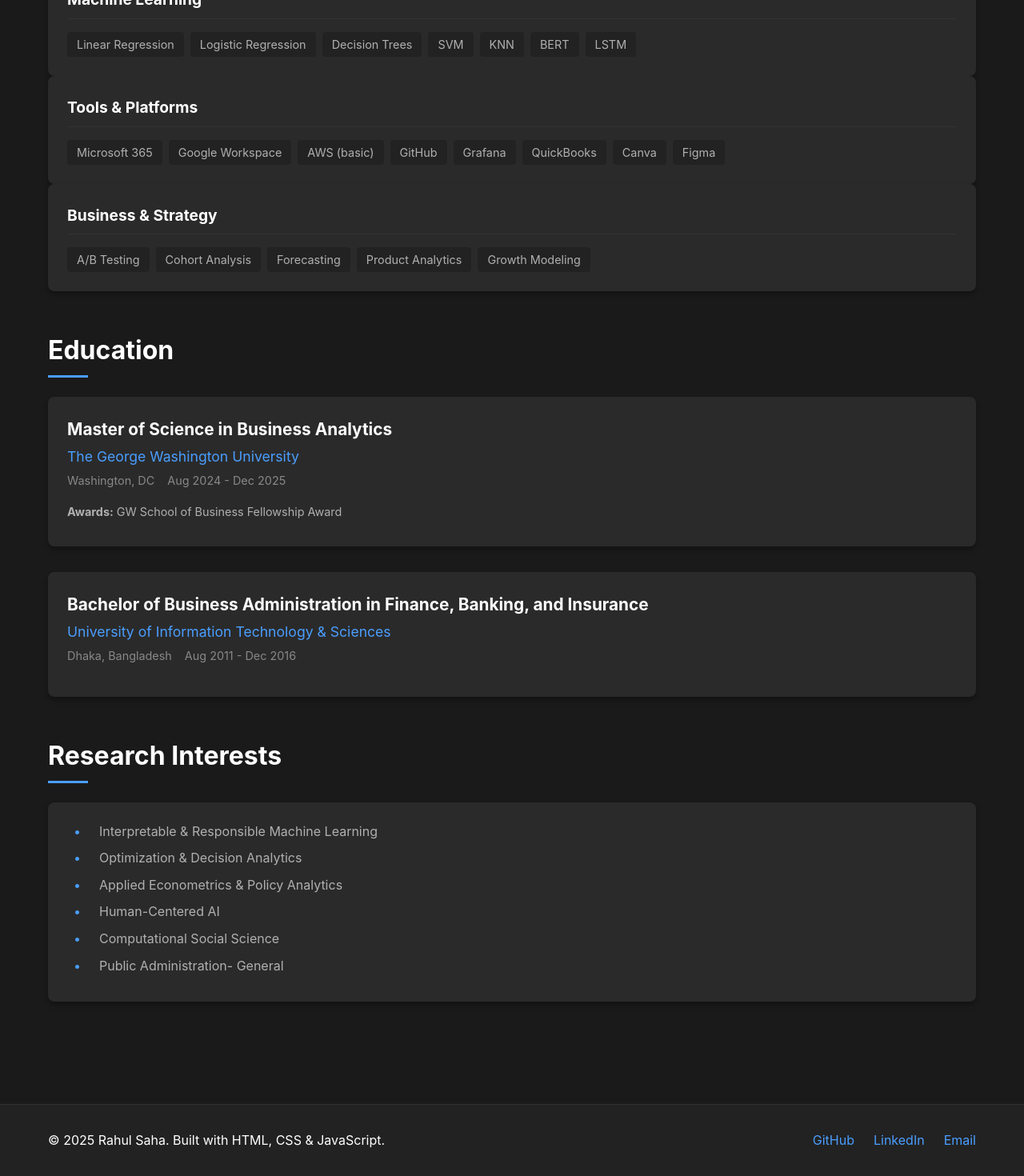
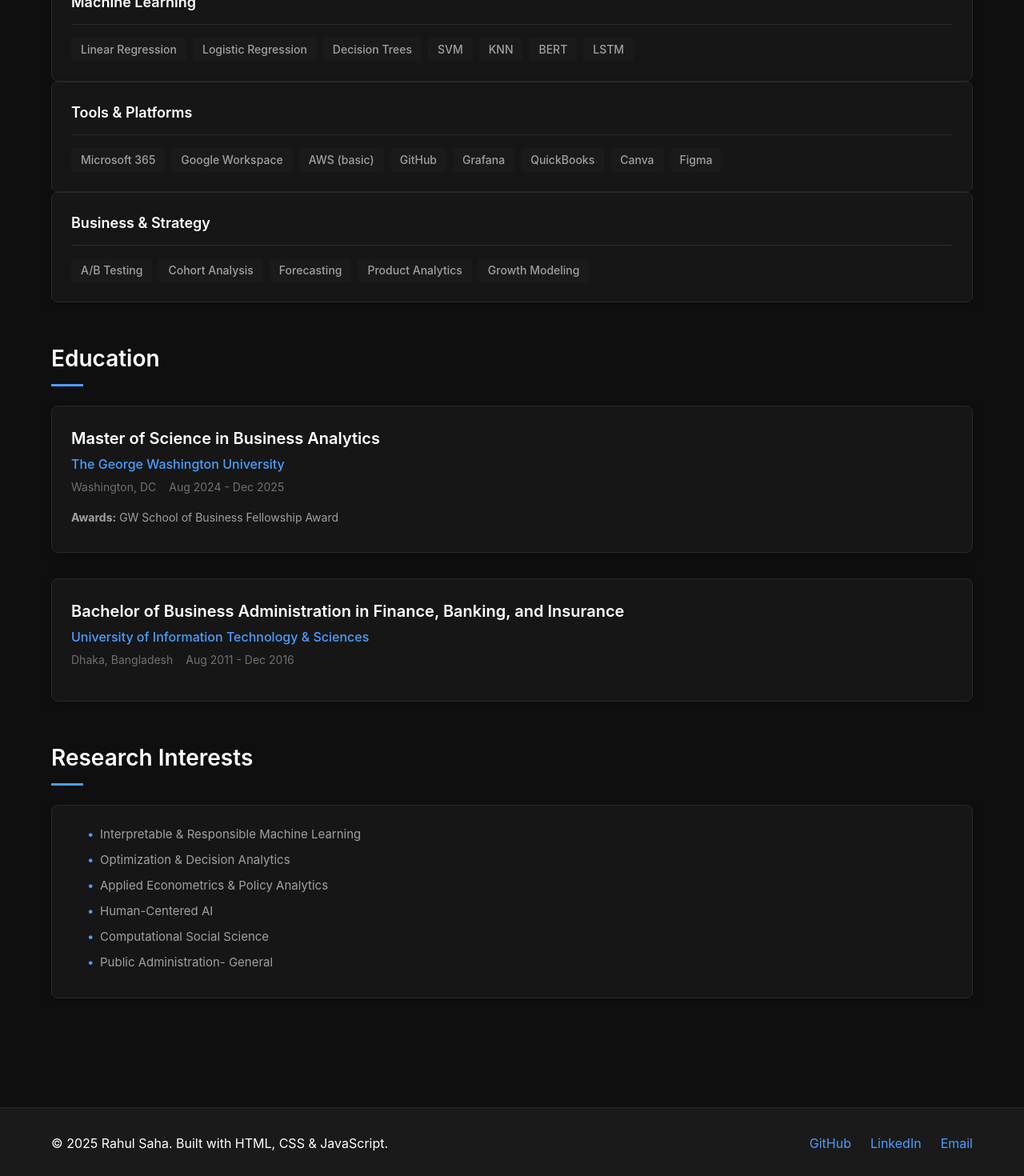
Before and after one commit to RahulSahaSony/rahulsahasony.github.io, a JavaScript app: page /about in a window 1280 px wide. Shown: the part 880-2350 px from the top of the page at 80% size. Built offline with nearby package versions, Linux system fonts and the light colour scheme.

Commit message:
Update styles.css

```diff
--- a/assets/styles.css
+++ b/assets/styles.css
@@ -1,21 +1,21 @@
 :root {
-  --bg-primary: #1a1a1a;
-  --bg-secondary: #222222;
-  --bg-card: #2a2a2a;
+  --bg-primary: #0f0f0f;
+  --bg-secondary: #1a1a1a;
+  --bg-card: #161616;
   --text-primary: #ffffff;
-  --text-secondary: #b0b0b0;
-  --text-tertiary: #888888;
+  --text-secondary: #a0a0a0;
+  --text-tertiary: #707070;
   --accent: #4a9eff;
   --accent-hover: #6ab0ff;
-  --border: #333333;
+  --border: #2a2a2a;
   --code-bg: #1e1e1e;
-  --shadow: rgba(0, 0, 0, 0.3);
-  --transition: all 0.3s ease;
+  --shadow: rgba(0, 0, 0, 0.2);
+  --transition: all 0.2s ease;
 }
 
 [data-theme="light"] {
   --bg-primary: #ffffff;
-  --bg-secondary: #f5f5f5;
+  --bg-secondary: #f8f9fa;
   --bg-card: #ffffff;
   --text-primary: #1a1a1a;
   --text-secondary: #555555;
@@ -38,11 +38,12 @@ html {
 }
 
 body {
-  font-family: -apple-system, BlinkMacSystemFont, 'Segoe UI', Roboto, Oxygen, Ubuntu, Cantarell, 'Open Sans', 'Helvetica Neue', sans-serif;
+  font-family: -apple-system, BlinkMacSystemFont, 'Segoe UI', Roboto, 'Helvetica Neue', Arial, sans-serif;
   background-color: var(--bg-primary);
   color: var(--text-primary);
   line-height: 1.6;
   transition: var(--transition);
+  font-size: 16px;
 }
 
 a {
@@ -58,7 +59,7 @@ a:hover {
 .container {
   max-width: 1200px;
   margin: 0 auto;
-  padding: 0 20px;
+  padding: 0 24px;
 }
 
 /* Navigation */
@@ -75,26 +76,29 @@ nav {
   display: flex;
   justify-content: space-between;
   align-items: center;
-  padding: 1rem 0;
+  padding: 16px 0;
 }
 
 .nav-logo {
-  font-size: 1.5rem;
-  font-weight: bold;
+  font-size: 18px;
+  font-weight: 600;
   color: var(--text-primary);
+  letter-spacing: 0.5px;
 }
 
 .nav-menu {
   display: flex;
   list-style: none;
-  gap: 2rem;
+  gap: 32px;
 }
 
 .nav-link {
   color: var(--text-secondary);
   font-weight: 500;
+  font-size: 15px;
   position: relative;
   transition: var(--transition);
+  padding: 4px 0;
 }
 
 .nav-link:hover,
@@ -105,7 +109,7 @@ nav {
 .nav-link.active::after {
   content: '';
   position: absolute;
-  bottom: -5px;
+  bottom: -6px;
   left: 0;
   width: 100%;
   height: 2px;
@@ -116,9 +120,10 @@ nav {
   background: none;
   border: none;
   color: var(--text-primary);
-  font-size: 1.2rem;
+  font-size: 18px;
   cursor: pointer;
   transition: var(--transition);
+  padding: 4px;
 }
 
 .theme-toggle:hover {
@@ -130,26 +135,28 @@ nav {
   background: none;
   border: none;
   color: var(--text-primary);
-  font-size: 1.5rem;
+  font-size: 20px;
   cursor: pointer;
+  padding: 4px;
 }
 
 /* Main Content */
 main {
   min-height: calc(100vh - 200px);
-  padding: 2rem 0;
+  padding: 40px 0;
 }
 
 .section {
-  margin-bottom: 3rem;
+  margin-bottom: 48px;
 }
 
 .section-title {
-  font-size: 2rem;
-  margin-bottom: 1.5rem;
+  font-size: 28px;
+  margin-bottom: 24px;
   color: var(--text-primary);
   position: relative;
-  padding-bottom: 0.5rem;
+  padding-bottom: 12px;
+  font-weight: 600;
 }
 
 .section-title::after {
@@ -157,55 +164,59 @@ main {
   position: absolute;
   bottom: 0;
   left: 0;
-  width: 50px;
+  width: 40px;
   height: 3px;
   background-color: var(--accent);
 }
 
 /* Typography */
 .headline {
-  font-size: 1.5rem;
+  font-size: 18px;
   color: var(--text-secondary);
-  margin-bottom: 0.5rem;
+  margin-bottom: 8px;
+  font-weight: 500;
 }
 
 .subheadline {
-  font-size: 1.1rem;
+  font-size: 16px;
   color: var(--text-tertiary);
-  margin-bottom: 2rem;
+  margin-bottom: 32px;
+  font-weight: 400;
 }
 
 .social-links {
   display: flex;
-  gap: 1.5rem;
-  margin-bottom: 2rem;
+  gap: 24px;
+  margin-bottom: 32px;
 }
 
 .social-links a {
   color: var(--accent);
   font-weight: 500;
+  font-size: 15px;
 }
 
 /* Cards */
 .card {
   background-color: var(--bg-card);
   border-radius: 8px;
-  padding: 1.5rem;
-  margin-bottom: 1.5rem;
-  box-shadow: 0 4px 6px var(--shadow);
+  padding: 24px;
+  margin-bottom: 24px;
+  box-shadow: 0 2px 8px var(--shadow);
   transition: var(--transition);
+  border: 1px solid var(--border);
 }
 
 .card:hover {
-  transform: translateY(-5px);
-  box-shadow: 0 8px 15px var(--shadow);
+  transform: translateY(-2px);
+  box-shadow: 0 4px 12px var(--shadow);
 }
 
 /* Project Cards */
 .project-card {
   display: flex;
   flex-direction: column;
-  gap: 1rem;
+  gap: 16px;
 }
 
 .project-header {
@@ -215,14 +226,15 @@ main {
 }
 
 .project-title {
-  font-size: 1.3rem;
+  font-size: 20px;
   color: var(--text-primary);
-  margin-bottom: 0.5rem;
+  margin-bottom: 8px;
+  font-weight: 600;
 }
 
 .project-links {
   display: flex;
-  gap: 0.5rem;
+  gap: 8px;
 }
 
 .project-link {
@@ -235,6 +247,7 @@ main {
   background-color: var(--bg-secondary);
   color: var(--text-secondary);
   transition: var(--transition);
+  font-size: 14px;
 }
 
 .project-link:hover {
@@ -244,28 +257,32 @@ main {
 
 .project-description {
   color: var(--text-secondary);
-  margin-bottom: 0.5rem;
+  margin-bottom: 8px;
+  font-size: 15px;
+  line-height: 1.6;
 }
 
 .project-impact {
   font-weight: 500;
   color: var(--text-primary);
-  margin-bottom: 1rem;
+  margin-bottom: 16px;
+  font-size: 15px;
 }
 
 .project-tags {
   display: flex;
   flex-wrap: wrap;
-  gap: 0.5rem;
+  gap: 8px;
 }
 
 .tag {
-  padding: 0.25rem 0.75rem;
+  padding: 4px 12px;
   background-color: var(--bg-secondary);
-  border-radius: 20px;
-  font-size: 0.85rem;
+  border-radius: 16px;
+  font-size: 13px;
   color: var(--text-secondary);
   transition: var(--transition);
+  font-weight: 500;
 }
 
 .tag:hover {
@@ -282,19 +299,20 @@ main {
 .filter-chips {
   display: flex;
   flex-wrap: wrap;
-  gap: 0.5rem;
-  margin-bottom: 2rem;
+  gap: 8px;
+  margin-bottom: 32px;
 }
 
 .filter-chip {
-  padding: 0.5rem 1rem;
+  padding: 6px 16px;
   background-color: var(--bg-card);
   border: 1px solid var(--border);
-  border-radius: 20px;
-  font-size: 0.9rem;
+  border-radius: 16px;
+  font-size: 14px;
   color: var(--text-secondary);
   cursor: pointer;
   transition: var(--transition);
+  font-weight: 500;
 }
 
 .filter-chip:hover {
@@ -311,164 +329,177 @@ main {
 
 /* Experience Cards */
 .experience-card {
-  margin-bottom: 2rem;
+  margin-bottom: 32px;
 }
 
 .experience-header {
   display: flex;
   justify-content: space-between;
-  margin-bottom: 0.5rem;
+  margin-bottom: 8px;
 }
 
 .experience-title {
-  font-size: 1.3rem;
+  font-size: 20px;
   color: var(--text-primary);
+  font-weight: 600;
 }
 
 .experience-company {
-  font-size: 1.1rem;
+  font-size: 16px;
   color: var(--accent);
-  margin-bottom: 0.25rem;
+  margin-bottom: 4px;
+  font-weight: 500;
 }
 
 .experience-dates {
   color: var(--text-tertiary);
-  font-size: 0.9rem;
+  font-size: 14px;
 }
 
 .experience-location {
   color: var(--text-tertiary);
-  font-size: 0.9rem;
-  margin-bottom: 1rem;
+  font-size: 14px;
+  margin-bottom: 16px;
 }
 
 .experience-list {
   list-style: none;
-  padding-left: 1.5rem;
+  padding-left: 20px;
 }
 
 .experience-list li {
   position: relative;
-  padding-left: 1rem;
-  margin-bottom: 0.5rem;
+  padding-left: 16px;
+  margin-bottom: 8px;
   color: var(--text-secondary);
+  font-size: 15px;
+  line-height: 1.6;
 }
 
 .experience-list li::before {
   content: '•';
   position: absolute;
-  left: -1rem;
+  left: 0;
   color: var(--accent);
 }
 
 /* Education Cards */
 .education-card {
-  margin-bottom: 2rem;
+  margin-bottom: 32px;
 }
 
 .education-degree {
-  font-size: 1.3rem;
+  font-size: 20px;
   color: var(--text-primary);
-  margin-bottom: 0.25rem;
+  margin-bottom: 4px;
+  font-weight: 600;
 }
 
 .education-school {
-  font-size: 1.1rem;
+  font-size: 16px;
   color: var(--accent);
-  margin-bottom: 0.25rem;
+  margin-bottom: 4px;
+  font-weight: 500;
 }
 
 .education-details {
   display: flex;
-  gap: 1rem;
-  margin-bottom: 1rem;
+  gap: 16px;
+  margin-bottom: 16px;
   color: var(--text-tertiary);
-  font-size: 0.9rem;
+  font-size: 14px;
 }
 
 .education-awards {
   color: var(--text-secondary);
-  font-size: 0.9rem;
-  margin-bottom: 0.5rem;
+  font-size: 14px;
+  margin-bottom: 8px;
 }
 
 /* Skills */
 .skills-container {
   display: grid;
   grid-template-columns: repeat(auto-fill, minmax(300px, 1fr));
-  gap: 1.5rem;
+  gap: 24px;
 }
 
 .skill-category {
   background-color: var(--bg-card);
   border-radius: 8px;
-  padding: 1.5rem;
-  box-shadow: 0 4px 6px var(--shadow);
+  padding: 24px;
+  box-shadow: 0 2px 8px var(--shadow);
+  border: 1px solid var(--border);
 }
 
 .skill-category-title {
-  font-size: 1.2rem;
+  font-size: 18px;
   color: var(--text-primary);
-  margin-bottom: 1rem;
-  padding-bottom: 0.5rem;
+  margin-bottom: 16px;
+  padding-bottom: 12px;
   border-bottom: 1px solid var(--border);
+  font-weight: 600;
 }
 
 .skill-list {
   display: flex;
   flex-wrap: wrap;
-  gap: 0.5rem;
+  gap: 8px;
 }
 
 .skill-item {
-  padding: 0.25rem 0.75rem;
+  padding: 4px 12px;
   background-color: var(--bg-secondary);
   border-radius: 4px;
-  font-size: 0.9rem;
+  font-size: 14px;
   color: var(--text-secondary);
+  font-weight: 500;
 }
 
 /* Contact */
 .contact-container {
   display: grid;
   grid-template-columns: repeat(auto-fill, minmax(300px, 1fr));
-  gap: 1.5rem;
-  margin-bottom: 2rem;
+  gap: 24px;
+  margin-bottom: 32px;
 }
 
 .contact-card {
   background-color: var(--bg-card);
   border-radius: 8px;
-  padding: 1.5rem;
-  box-shadow: 0 4px 6px var(--shadow);
+  padding: 24px;
+  box-shadow: 0 2px 8px var(--shadow);
   text-align: center;
+  border: 1px solid var(--border);
 }
 
 .contact-card-title {
-  font-size: 1.2rem;
+  font-size: 18px;
   color: var(--text-primary);
-  margin-bottom: 1rem;
+  margin-bottom: 16px;
+  font-weight: 600;
 }
 
 .contact-card-content {
   color: var(--text-secondary);
-  margin-bottom: 1rem;
+  margin-bottom: 16px;
+  font-size: 15px;
 }
 
 .contact-link {
   display: inline-flex;
   align-items: center;
-  gap: 0.5rem;
+  gap: 8px;
   color: var(--accent);
   font-weight: 500;
+  font-size: 15px;
 }
 
 /* Footer */
 footer {
   background-color: var(--bg-secondary);
   border-top: 1px solid var(--border);
-  padding: 2rem 0;
-  margin-top: 3rem;
+  padding: 32px 0;
+  margin-top: 48px;
 }
 
 .footer-container {
@@ -479,12 +510,13 @@ footer {
 
 .footer-links {
   display: flex;
-  gap: 1.5rem;
+  gap: 24px;
 }
 
 .footer-link {
   color: var(--text-secondary);
   transition: var(--transition);
+  font-size: 15px;
 }
 
 .footer-link:hover {
@@ -494,14 +526,15 @@ footer {
 /* Buttons */
 .btn {
   display: inline-block;
-  padding: 0.75rem 1.5rem;
+  padding: 10px 20px;
   background-color: var(--accent);
   color: white;
   border: none;
-  border-radius: 4px;
+  border-radius: 6px;
   font-weight: 500;
   cursor: pointer;
   transition: var(--transition);
+  font-size: 15px;
 }
 
 .btn:hover {
@@ -522,84 +555,92 @@ footer {
 /* Resume Page */
 .resume-actions {
   display: flex;
-  gap: 1rem;
-  margin-bottom: 2rem;
+  gap: 16px;
+  margin-bottom: 32px;
 }
 
 .resume-content {
   background-color: var(--bg-card);
   border-radius: 8px;
-  padding: 2rem;
-  box-shadow: 0 4px 6px var(--shadow);
+  padding: 32px;
+  box-shadow: 0 2px 8px var(--shadow);
+  border: 1px solid var(--border);
 }
 
 .resume-header {
-  margin-bottom: 2rem;
+  margin-bottom: 32px;
   text-align: center;
 }
 
 .resume-header h2 {
-  font-size: 2rem;
-  margin-bottom: 0.5rem;
+  font-size: 28px;
+  margin-bottom: 8px;
+  font-weight: 600;
 }
 
 .resume-header p {
   color: var(--text-secondary);
-  margin-bottom: 0.5rem;
+  margin-bottom: 8px;
+  font-size: 16px;
 }
 
 .contact-info {
-  margin-top: 1rem;
+  margin-top: 16px;
 }
 
 .contact-info p {
   color: var(--text-tertiary);
-  font-size: 0.9rem;
+  font-size: 14px;
 }
 
 .resume-section {
-  margin-bottom: 2rem;
+  margin-bottom: 32px;
 }
 
 .resume-section h3 {
-  font-size: 1.3rem;
-  margin-bottom: 1rem;
-  padding-bottom: 0.5rem;
+  font-size: 20px;
+  margin-bottom: 16px;
+  padding-bottom: 8px;
   border-bottom: 2px solid var(--accent);
+  font-weight: 600;
 }
 
 .resume-item {
-  margin-bottom: 1.5rem;
+  margin-bottom: 24px;
 }
 
 .resume-item h4 {
-  font-size: 1.1rem;
+  font-size: 16px;
   color: var(--text-primary);
-  margin-bottom: 0.25rem;
+  margin-bottom: 4px;
+  font-weight: 600;
 }
 
 .resume-item p {
   color: var(--text-secondary);
-  margin-bottom: 0.5rem;
+  margin-bottom: 8px;
+  font-size: 15px;
 }
 
 .resume-item ul {
   list-style: none;
-  padding-left: 1.5rem;
-  margin-top: 0.5rem;
+  padding-left: 20px;
+  margin-top: 8px;
 }
 
 .resume-item ul li {
   position: relative;
-  padding-left: 1rem;
-  margin-bottom: 0.25rem;
+  padding-left: 16px;
+  margin-bottom: 4px;
   color: var(--text-secondary);
+  font-size: 15px;
+  line-height: 1.6;
 }
 
 .resume-item ul li::before {
   content: '•';
   position: absolute;
-  left: -1rem;
+  left: 0;
   color: var(--accent);
 }
 
@@ -639,7 +680,7 @@ footer {
     width: 100%;
     background-color: var(--bg-secondary);
     flex-direction: column;
-    padding: 1rem;
+    padding: 16px;
     border-bottom: 1px solid var(--border);
   }
 
@@ -653,7 +694,7 @@ footer {
 
   .footer-container {
     flex-direction: column;
-    gap: 1rem;
+    gap: 16px;
     text-align: center;
   }
 
@@ -663,15 +704,31 @@ footer {
 
   .education-details {
     flex-direction: column;
-    gap: 0.25rem;
+    gap: 4px;
   }
 
   .project-header {
     flex-direction: column;
-    gap: 1rem;
+    gap: 16px;
   }
 
   .project-links {
     align-self: flex-start;
   }
+
+  .container {
+    padding: 0 16px;
+  }
+
+  main {
+    padding: 24px 0;
+  }
+
+  .section {
+    margin-bottom: 32px;
+  }
+
+  .section-title {
+    font-size: 24px;
+  }
 }
```
